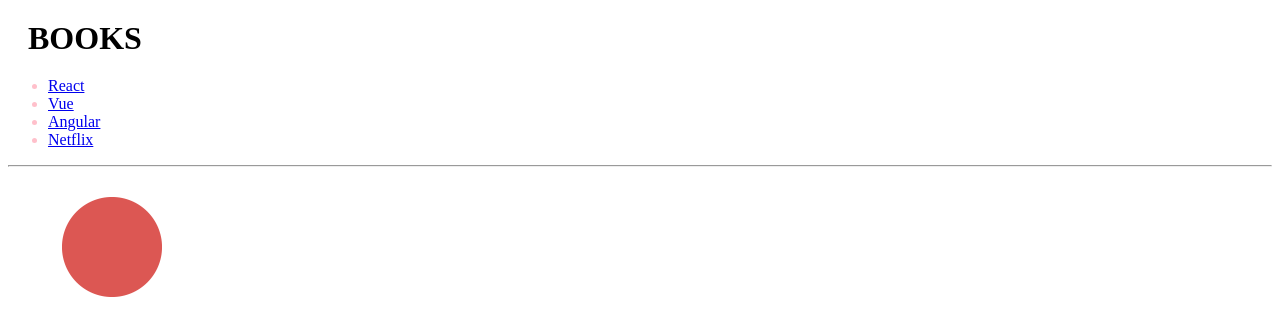
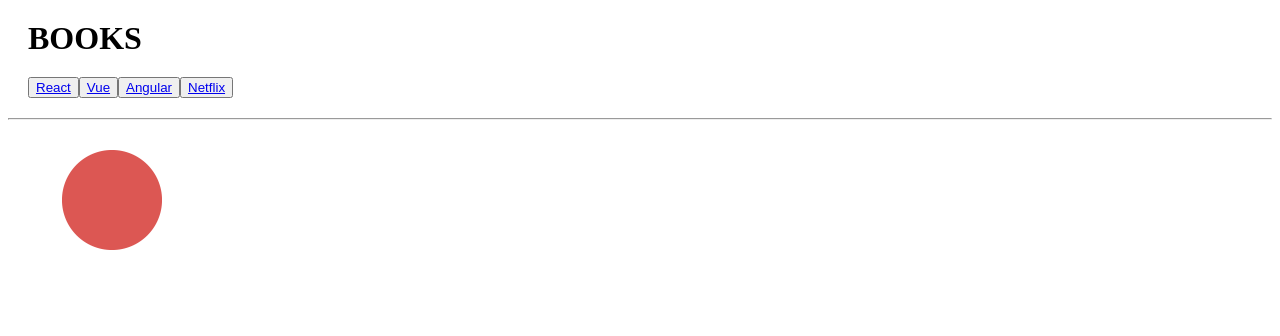
Before and after one commit to iketerupanpani/react_app_book_api, a React (Create React App) app: page / in a window 1280 px wide. Shown: the top 336 px of the page. Built offline with nearby package versions, Linux system fonts and the light colour scheme; no server answers.

Commit message:
リンクをボタンに変更

```diff
--- a/src/App.jsx
+++ b/src/App.jsx
@@ -14,12 +14,14 @@ const App = () => {
     <BrowserRouter>
       <div>
         <h1 style={{margin : 20 + "px"}}>BOOKS</h1>
-        <ul>
-          <li style={{color: 'pink'}}><Link to='/'>React</Link></li>
-          <li style={{color: 'pink'}}><Link to='/vue'>Vue</Link></li>
-          <li style={{color: 'pink'}}><Link to='/angular'>Angular</Link></li>
-          <li style={{color: 'pink'}}><Link to='/netflix'>Netflix</Link></li>
-        </ul>
+        <div style={{margin : 20 + "px"}}>
+          <button><Link to='/'>React</Link></button>
+          <button><Link to='/vue'>Vue</Link></button>
+          <button><Link to='/angular'>Angular</Link></button>
+          <button><Link to='/netflix'>Netflix</Link></button>
+          {/* <input type="text" value="" placeholder="ブックタイトル"></input>
+            <button><Link to='/result'>Search</Link></button> */}
+        </div>
         <hr />
         <Route
           exact
@@ -58,6 +60,15 @@ const App = () => {
               />
           }
         />
+        <Route
+          path='/result'
+          render =
+            {props =>
+              <Booklist language = {languages[4]}
+              getData = {keyword => getDataFromAPI(keyword)} //getDataという名前で関数を渡す
+              />
+          }
+        />
       </div>
     </BrowserRouter>
   );
```
